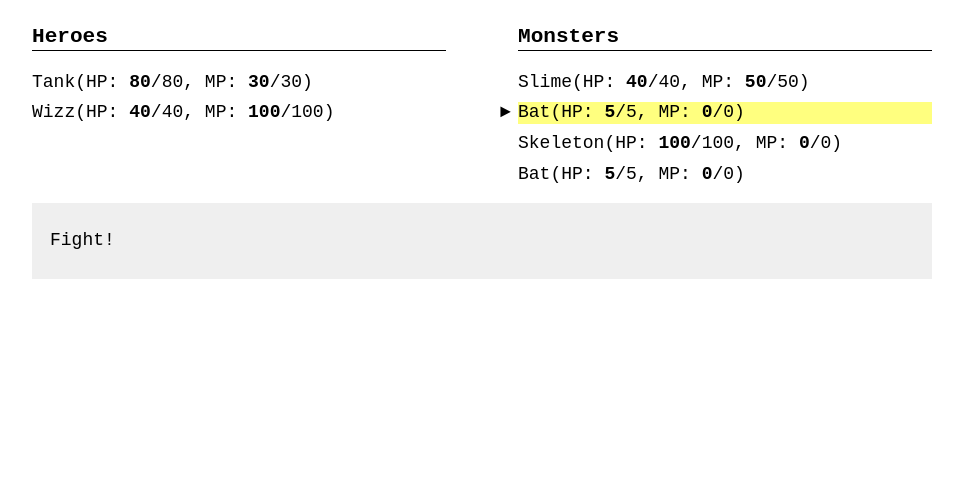
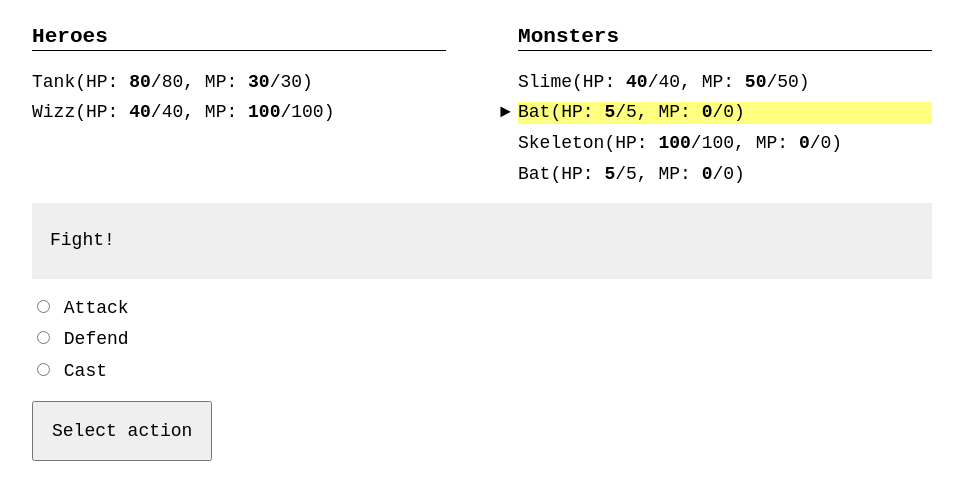
Before and after one commit to DavidCogolludo/PVLI-P2, a plain HTML site: page index.html in a window 1280 px wide. Shown: the part 88-588 px from the top of the page, without its empty margins (158-1121 px from the left). Drawn offline with Linux system fonts and the light colour scheme.

Commit message:
Arreglado el punto uno y ya se muestran las opciones

```diff
--- a/index.html
+++ b/index.html
@@ -15,11 +15,11 @@
         <section class="parties">
             <section id="heroes" class="party">
                 <h1>Heroes</h1>
-                <ul id = "listaHeroe" class="character-list"></ul>
+                <ul class="character-list"></ul>
             </section>
             <section id="monsters" class="party">
                 <h1>Monsters</h1>
-                <ul id = "listaMonster" class="character-list"></ul>
+                <ul class="character-list"></ul>
             </section>
         </section><!-- parties -->
 
@@ -28,7 +28,7 @@
         </section><!-- info -->
 
         <section class="battle-menu">
-            <form name="select-action" style="display:none">
+            <form name="select-action" style="display:none;">
                 <ul class="choices"></ul>
 
                 <p><button type="submit">Select action</button></p>
--- a/js/main.js
+++ b/js/main.js
@@ -40,15 +40,14 @@ battle.on('turn', function (data) {
 
     // TODO: render the characters
     var list = Object.keys(this._charactersById);
-    console.log(data);
-    var hChara = document.getElementById('listaHeroe');
-    var mChara = document.getElementById('listaMonster');
+    var listChara = document.querySelectorAll('.character-list');
+    var hChara = listChara[0];
+    var mChara = listChara [1];
     var render;
     var temp;
     for (var i = 0; i < list.length; i++){
         temp = this._charactersById[list[i]];
-        //HAY UN ESPACIO!!!!!!!!!!!!!!!!!!!!
-        render = '<li data-chara- id="'+list[i]+'">'+temp.name+'(HP: <strong>'+temp.hp+'</strong>/'+temp.maxHp+', MP: <strong>'+temp.mp+'</strong>/'+temp.maxMp+') </li>';
+        render = '<li data-chara-id="'+list[i]+'">'+temp.name+'(HP: <strong>'+temp.hp+'</strong>/'+temp.maxHp+', MP: <strong>'+temp.mp+'</strong>/'+temp.maxMp+') </li>';
        if (temp.party === 'heroes'){
          hChara.innerHTML += render;
        }
@@ -57,14 +56,28 @@ battle.on('turn', function (data) {
        }
     }
     // TODO: highlight current character
-    var active = document.querySelector('#'+ data.activeCharacterId);
+    var active = document.querySelector('[data-chara-id="'+data.activeCharacterId+'"]');
     active.classList.add("active");
-    //var htmlbase = document.getElementByID(active);
 
-    //var active = document.getElementById('Tank');
-    console.log(active);
     // TODO: show battle actions form
+    actionForm.style.display='inline';
+    var choices = getChild(actionForm, 'choices');
+    for (var obj in this.options.current._group){
+      var renderCh =  '<li><label><input type="radio" name="option" value="'+obj+'"> '+obj+'</label></li>';
+      choices.innerHTML += renderCh;
+    }
 });
+function getChild (obj, className){
+    var found = false;
+    var i = 0;
+    while (i < obj.childNodes.length && !found){
+    var choices = obj.firstChild;
+    if (choices.className && choices.className == className)found = true;
+    else choices = choices.nextSibling;
+    i++;
+    }
+    return choices;
+}
 
 battle.on('info', function (data) {
  console.log('INFO', data);
@@ -86,7 +99,10 @@ window.onload = function () {
 
     actionForm.addEventListener('submit', function (evt) {
         evt.preventDefault();
-
+        var choice = (actionForm.elements['options']).value;
+        console.log(choice);
+        battle.options.select(choice);
+       // <input type="radio" name="option" value="attack" required>
         // TODO: select the action chosen by the player
         // TODO: hide this menu
         // TODO: go to either select target menu, or to the select spell menu
```
